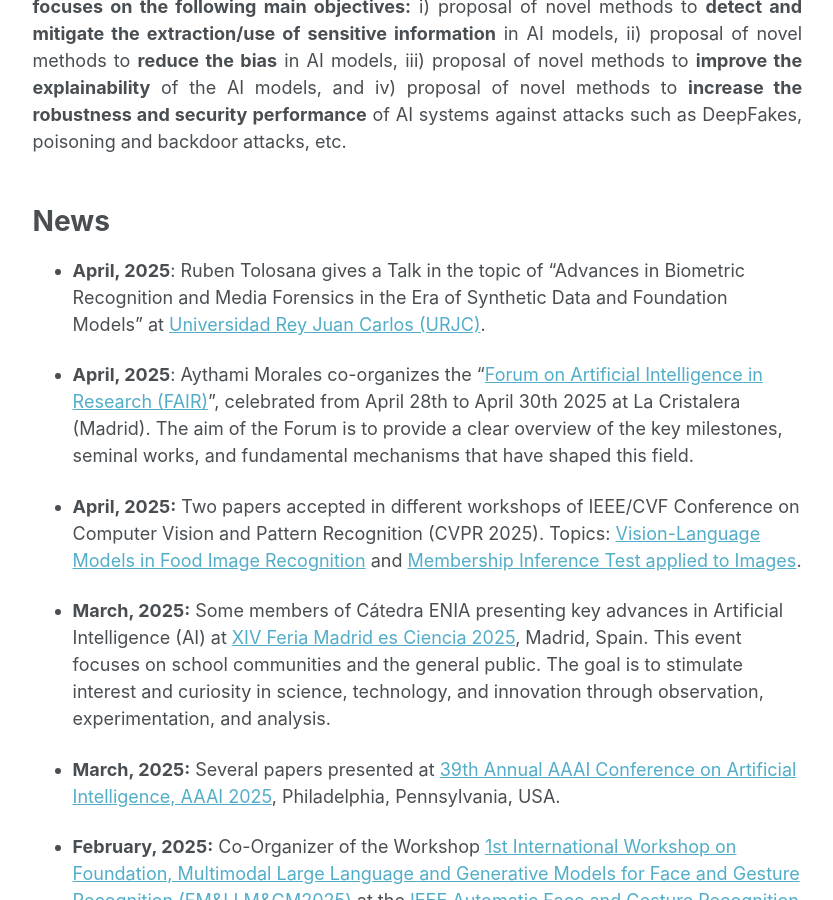
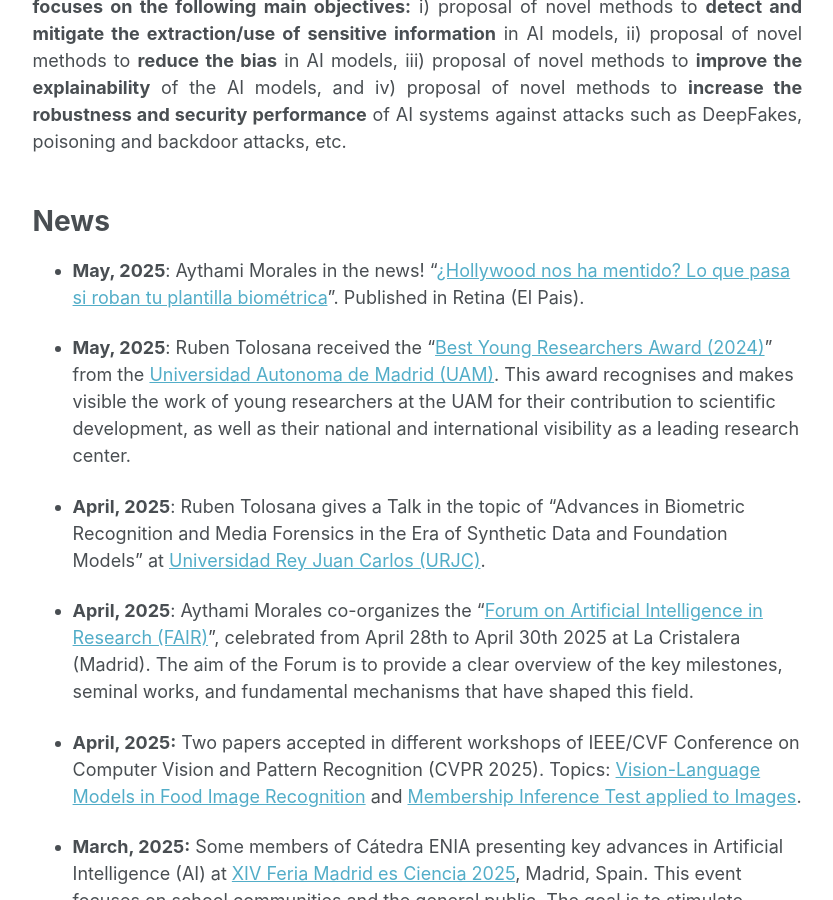
Before and after one commit to catedraeniauam/catedraeniauam.github.io, a Jekyll site: the page built from _pages/about.md, in a window 1280 px wide and 900 px high, scrolled down 1312 px. Shown: the whole window, without its empty margins (249-1082 px from the left). Built offline with Jekyll 4.4.1, drawn with Linux system fonts in a browser that asks for light colours.

Commit message:
Agregamos nuevas noticias

```diff
--- a/_pages/about.md
+++ b/_pages/about.md
@@ -64,6 +64,10 @@ Description
 News
 ======
 
+- **May, 2025**: Aythami Morales in the news! “<a href="https://retinatendencias.com/negocios/hollywood-nos-ha-mentido-lo-que-pasa-si-roban-tu-plantilla-biometrica/">¿Hollywood nos ha mentido? Lo que pasa si roban tu plantilla biométrica</a>”. Published in Retina (El Pais).
+
+- **May, 2025**: Ruben Tolosana received the “<a href="https://www.uam.es/uam/investigacion/premios-jovenes-investigadores">Best Young Researchers Award (2024)</a>” from the <a href="https://www.uam.es/uam/inicio">Universidad Autonoma de Madrid (UAM)</a>. This award recognises and makes visible the work of young researchers at the UAM for their contribution to scientific development, as well as their national and international visibility as a leading research center.
+
 - **April, 2025**: Ruben Tolosana gives a Talk in the topic of "Advances in Biometric Recognition and Media Forensics in the Era of Synthetic Data and Foundation Models" at <a href="https://en.urjc.es/">Universidad Rey Juan Carlos (URJC)</a>.
 
 - **April, 2025**: Aythami Morales co-organizes the “<a href="https://eventos.uam.es/127963/detail/fair-n-forum-on-artificial-intelligence-in-research.html">Forum on Artificial Intelligence in Research (FAIR)</a>”, celebrated from April 28th to April 30th 2025 at La Cristalera (Madrid). The aim of the Forum is to provide a clear overview of the key milestones, seminal works, and fundamental mechanisms that have shaped this field.
```
